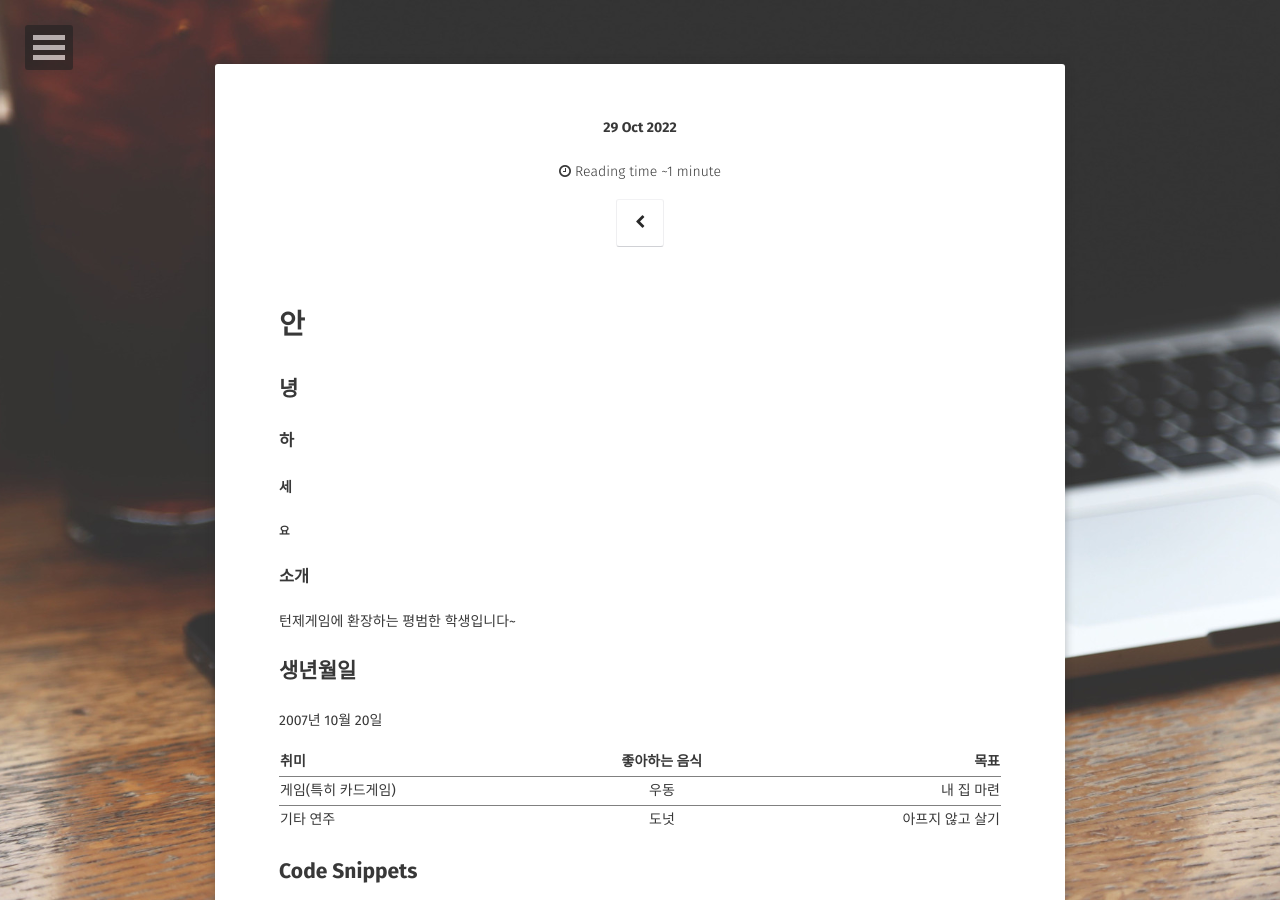
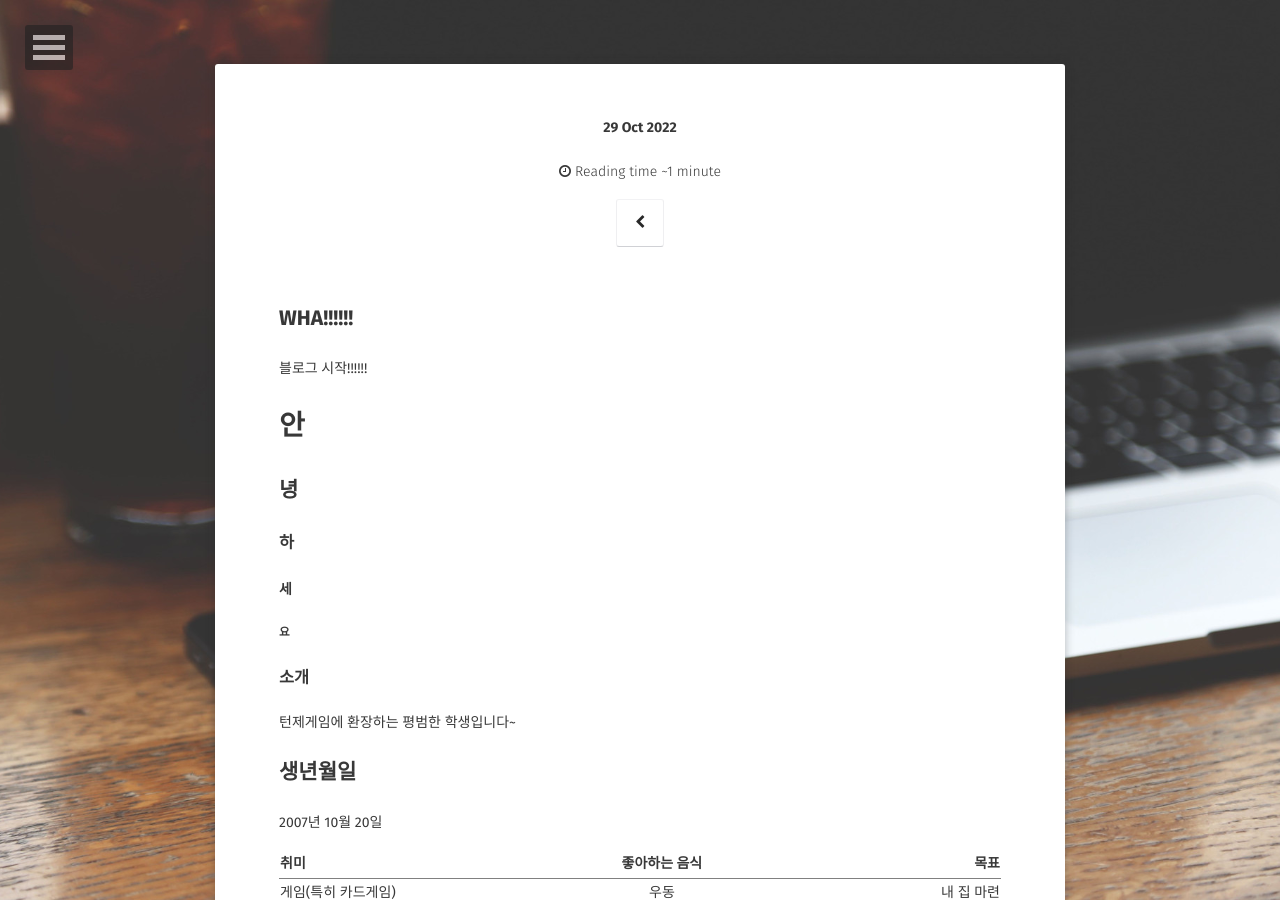
Before and after one commit to gengar1020/gengar1020.github.com, a Jekyll site: the page built from _posts/2022-10-28-start.md, in a window 1280 px wide and 900 px high. Built offline with Jekyll 4.4.1, drawn with Linux system fonts in a browser that asks for light colours; some web fonts are replaced; our own code applies the rules of GitHub Pages for plain Markdown files; comment, search, counter and statistics services are not loaded.

Commit message:
Update 2022-10-28-start.md

```diff
--- a/_posts/2022-10-28-start.md
+++ b/_posts/2022-10-28-start.md
@@ -10,6 +10,9 @@ excerpt: "wha!!!!!!":
 - jekyll
 comments: false
 ---
+
+## WHA!!!!!!
+블로그 시작!!!!!!
 
 # 안
 
```
